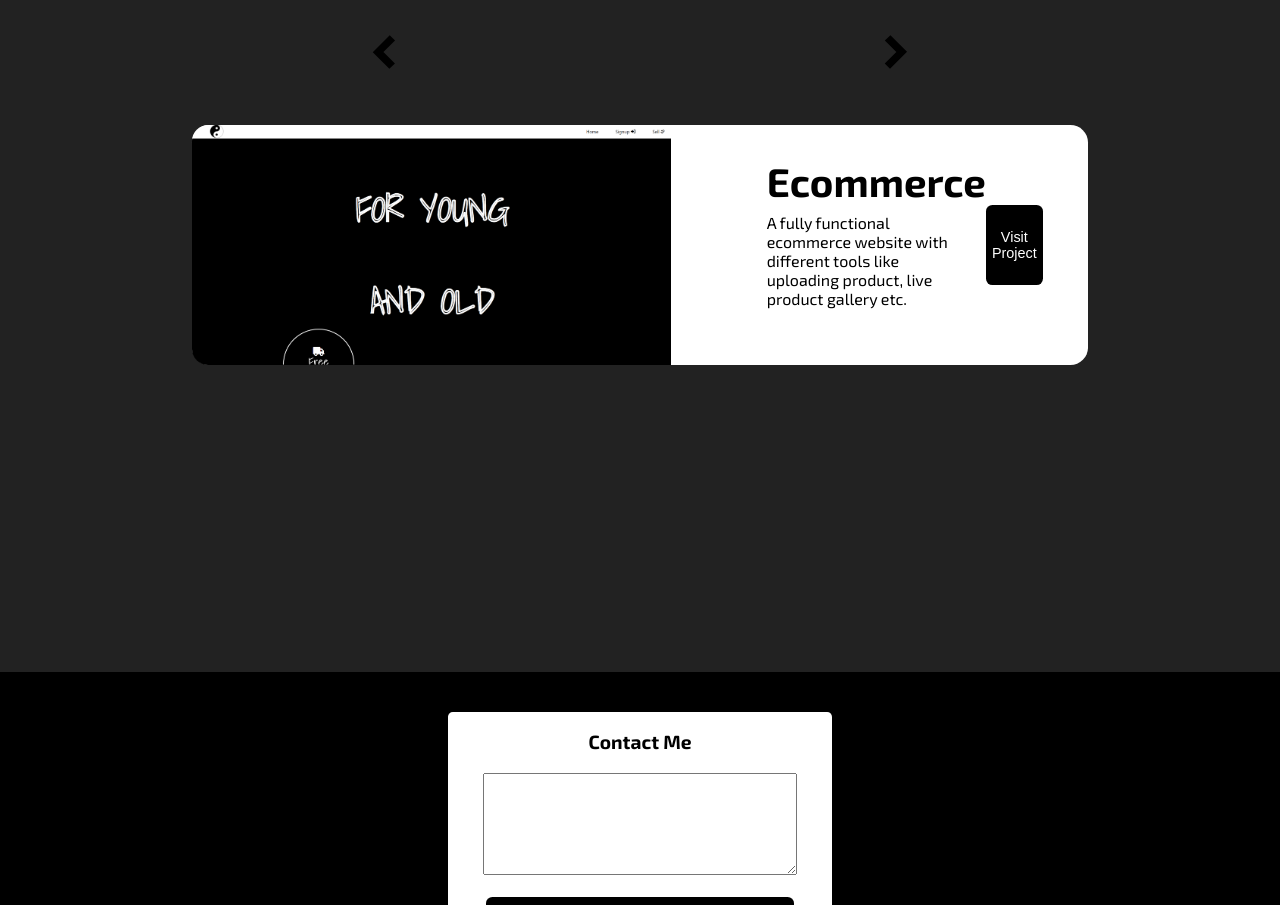
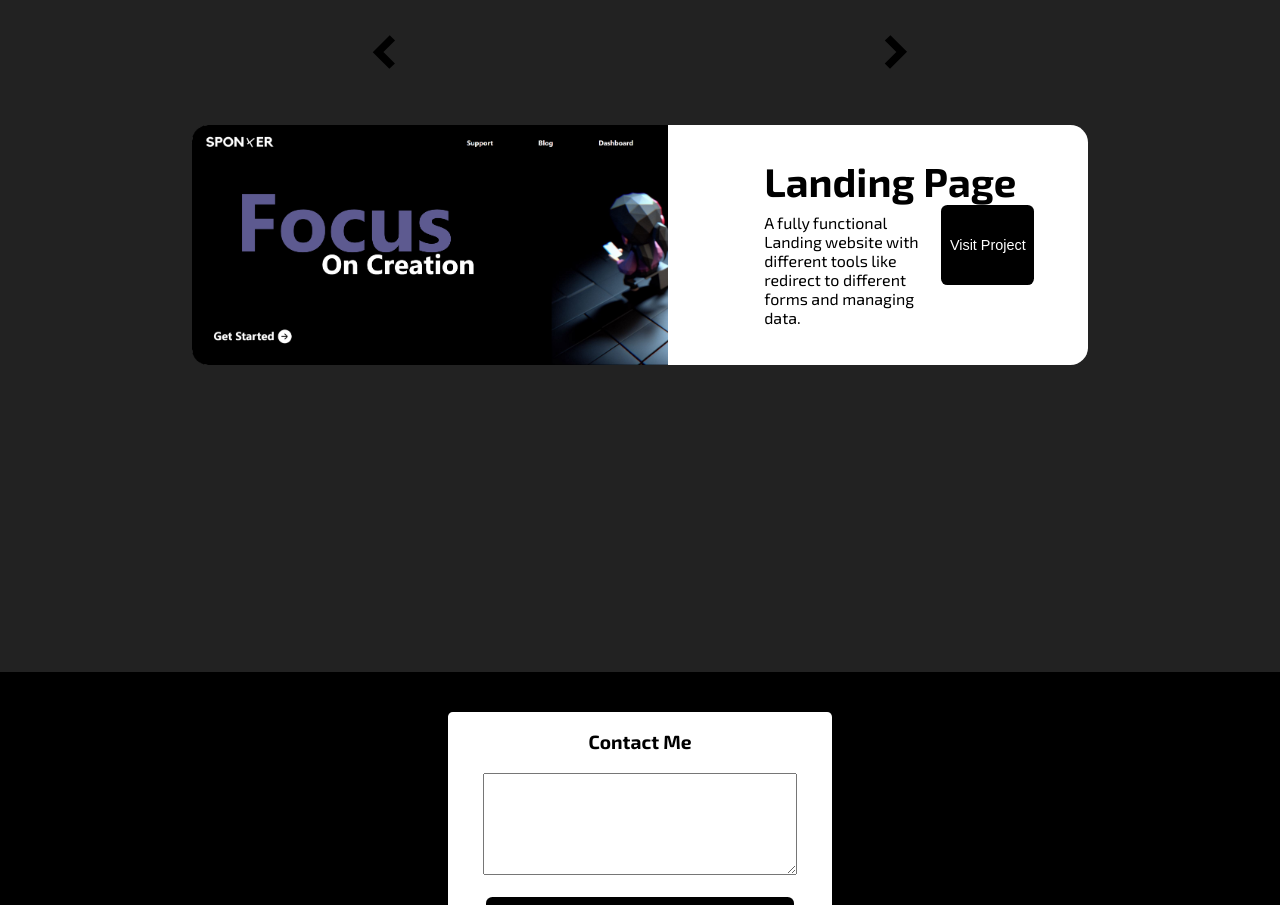
Before and after one commit to AryanSwaroop/newPortfolio, a React (Create React App) app: page / in a window 1280 px wide. Shown: the part 2700-3605 px from the top of the page. Built offline with nearby package versions, Linux system fonts and the light colour scheme.

Commit message:
4th Commit

```diff
--- a/src/Elements/project.js
+++ b/src/Elements/project.js
@@ -59,21 +59,23 @@ export default function Project(){
     }
 
     const sourceArray = [
+        "projects/sponxer.png",
         "projects/ecommerce.png",
-        "projects/ecommerce.png",
-        "projects/sponxer.png"
+        "projects/ecommerce.png"
     ];
 
     const TitleArray = [
+        "Landing Page",
+
         "Ecommerce" ,
-        "Ecommerce" ,
-        "Landing Page"
+        "Ecommerce"
     ];
 
     const detailsArray = [
+        "A fully functional Landing website with different tools like redirect to different forms and managing data.",
+
         "A fully functional ecommerce website with different tools like uploading product, live product gallery etc.",
-        "A fully functional ecommerce website with different tools like uploading product, live product gallery etc.",
-        "A fully functional Landing website with different tools like redirect to different forms and managing data."
+        "A fully functional ecommerce website with different tools like uploading product, live product gallery etc."
     ];
 
 
```
